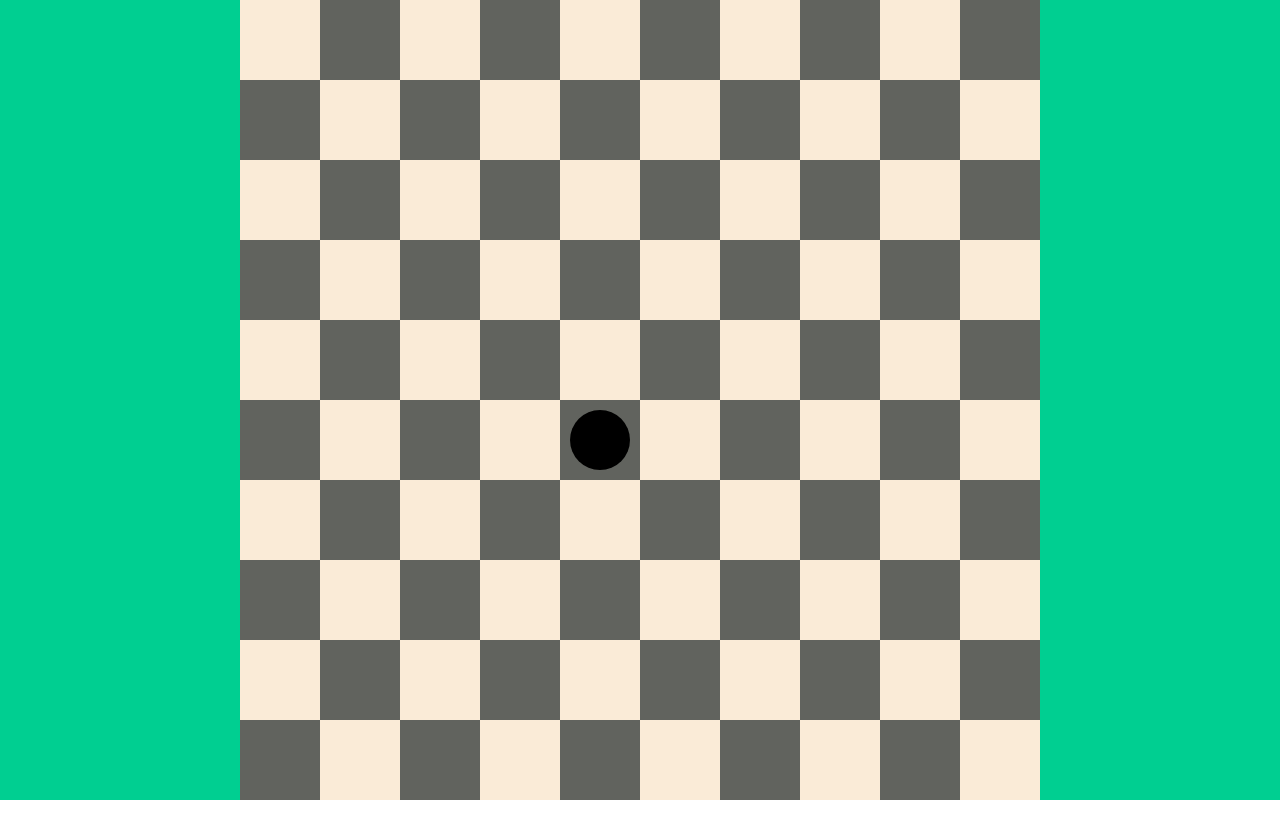
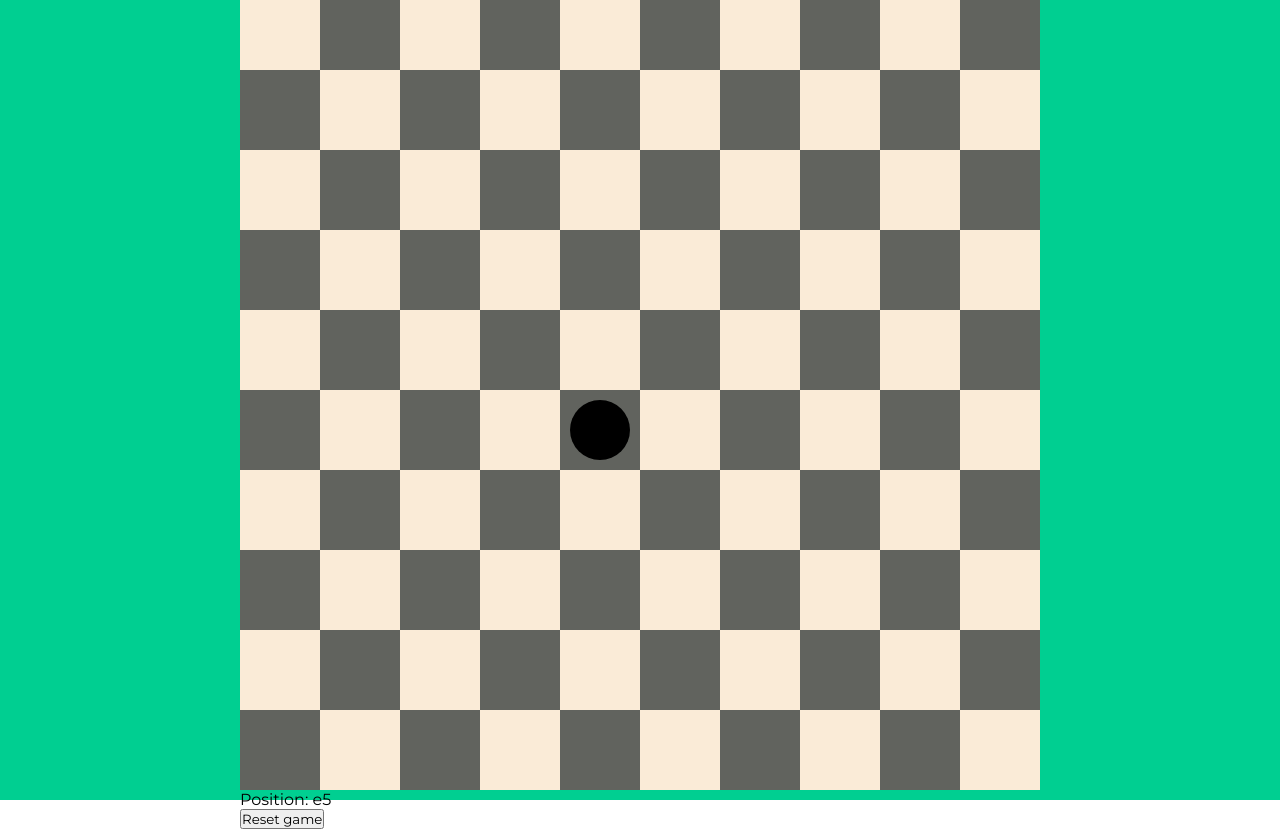
Before and after one commit to Barud21/checkers-simplified, a React (Create React App) app: page / in a window 1280 px wide. Before the commit the page ends 800 px from the top, so only its background shows below. Built offline with nearby package versions, Linux system fonts and the light colour scheme.

Commit message:
Title, position and reset button added, onResetButton() function added

```diff
--- a/src/components/Checkerboard/Checkerboard.tsx
+++ b/src/components/Checkerboard/Checkerboard.tsx
@@ -212,6 +212,11 @@ function Board() {
     setPossibleMoves(rightMoves);
   };
 
+  const onResetButton = () => {
+    setPossibleMoves(defaultMoves);
+    setPiecePosition(defaultPosition);
+  };
+
   for (let j = verticalAxis.length - 1; j >= 0; j--) {
     for (let i = 0; i < horizontalAxis.length; i++) {
       const number = j + i + 2;
@@ -241,8 +246,18 @@ function Board() {
   }
 
   return (
-    <div id="checkerboard" tabIndex={-1}>
-      {board}
+    <div tabIndex={-1}>
+      <div className="title">Checkers</div>
+      <div id="checkerboard">{board}</div>
+      <div className="description">
+        <div>
+          Position: {horizontalAxis[piecePosition[0].x]}
+          {verticalAxis[piecePosition[0].y]}
+        </div>
+        <button className="description__reset-button" onClick={onResetButton}>
+          Reset game
+        </button>
+      </div>
     </div>
   );
 }
```
